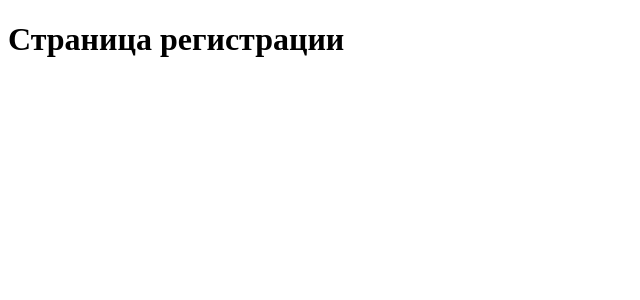
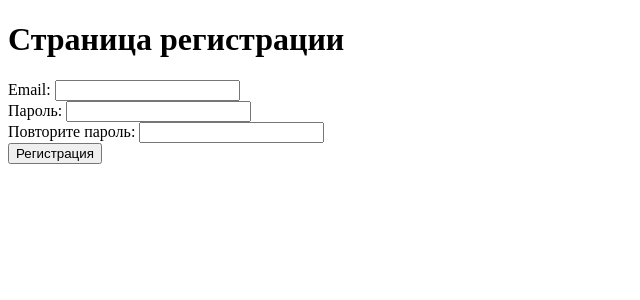
Before and after one commit to py354/afo_test, a Flask app: page /registration in a window 1280 px wide. Shown: the part 26-326 px from the top of the page, without its empty margins (0-640 px from the left). Run offline with Flask 3, Linux system fonts and the light colour scheme; parts of the project's set-up code (start-up, migrations or seed data) failed here and were passed over.

Commit message:
Implementation of registration and login

```diff
--- a/app/templates/base.html
+++ b/app/templates/base.html
@@ -9,7 +9,7 @@
     <nav>
         <a href="{{ url_for('bank_details') }}">Реквизиты</a>
         {% if email %}
-            <p>{{ email }}</p>
+            <span>{{ email }}</span>
             <a href="{{ url_for('logout') }}">Выход</a>
         {% else %}
             <a href="{{ url_for('login') }}">Вход</a>
--- a/app/templates/registration.html
+++ b/app/templates/registration.html
@@ -2,4 +2,29 @@
 
 {% block content %}
 <h1>Страница регистрации</h1>
+<form action="{{ url_for('registration') }}" method="post">
+    {{ form.hidden_tag() }}
+
+    <div>
+        {{ form.email.label() }}
+        {{ form.email() }}
+        {% for e in form.email.errors %} <span style="color: red">{{ e }}</span> {% endfor %}
+    </div>
+
+    <div>
+        {{ form.password.label() }}
+        {{ form.password() }}
+        {% for e in form.password.errors %} <span style="color: red">{{ e }}</span> {% endfor %}
+    </div>
+
+    <div>
+        {{ form.password_repeat.label() }}
+        {{ form.password_repeat() }}
+        {% for e in form.password_repeat.errors %} <span style="color: red">{{ e }}</span> {% endfor %}
+    </div>
+
+
+    {{ form.submit() }}
+</form>
+
 {% endblock %}
--- a/app/views.py
+++ b/app/views.py
@@ -1,29 +1,53 @@
-from flask import render_template
-from app import app
+from flask import render_template, redirect, url_for, session
+from werkzeug.security import generate_password_hash, check_password_hash
+
+from app import app, db
+from .forms import RegistrationForm, LoginForm
+from .models import User
+
+
+@app.route('/logout')
+def logout():
+    session.pop('email')
+    return redirect(url_for('bank_details'))
+
+
+@app.route('/login', methods=('GET', 'POST'))
+def login():
+    form = LoginForm()
+    if form.validate_on_submit():
+        user = User.query.filter_by(email=form.email.data).first()
+        if user is None:
+            return 'Пользователя с таким email не существует'
+
+        if not check_password_hash(user.password_hash, form.password.data):
+            return 'Неверный логин или пароль'
+
+        session['email'] = user.email
+        return redirect(url_for('bank_details'))
+
+    return render_template('login.html', form=form, email=session.get('email'))
+
+
+@app.route('/registration', methods=('GET', 'POST'))
+def registration():
+    form = RegistrationForm()
+    if form.validate_on_submit():
+        if User.query.filter_by(email=form.email.data).count():
+            return 'Пользователь с таким email уже существует'
+
+        user = User(email=form.email.data, password_hash=generate_password_hash(form.password.data))
+        db.session.add(user)
+        db.session.commit()
+
+        session['email'] = user.email
+        return redirect(url_for('bank_details'))
+
+    return render_template('registration.html', form=form, email=session.get('email'))
 
 
 @app.route('/')
 @app.route('/index')
 @app.route('/bank-details')
-def index():
-    return render_template('bank_details.html')
-
-
-@app.route('/logout')
-def logout():
-    return 'logout'
-
-
-@app.route('/login')
-def login():
-    return render_template('login.html')
-
-
-@app.route('/registration')
-def registration():
-    return render_template('registration.html')
-
-
-@app.route('/bank-details')
 def bank_details():
-    return render_template('bank_details.html')
+    return render_template('bank_details.html', email=session.get('email'))
```
Also changed, not shown: app/templates/bank_details.html (+7 -0 lines), app/templates/login.html (+17 -0 lines).
